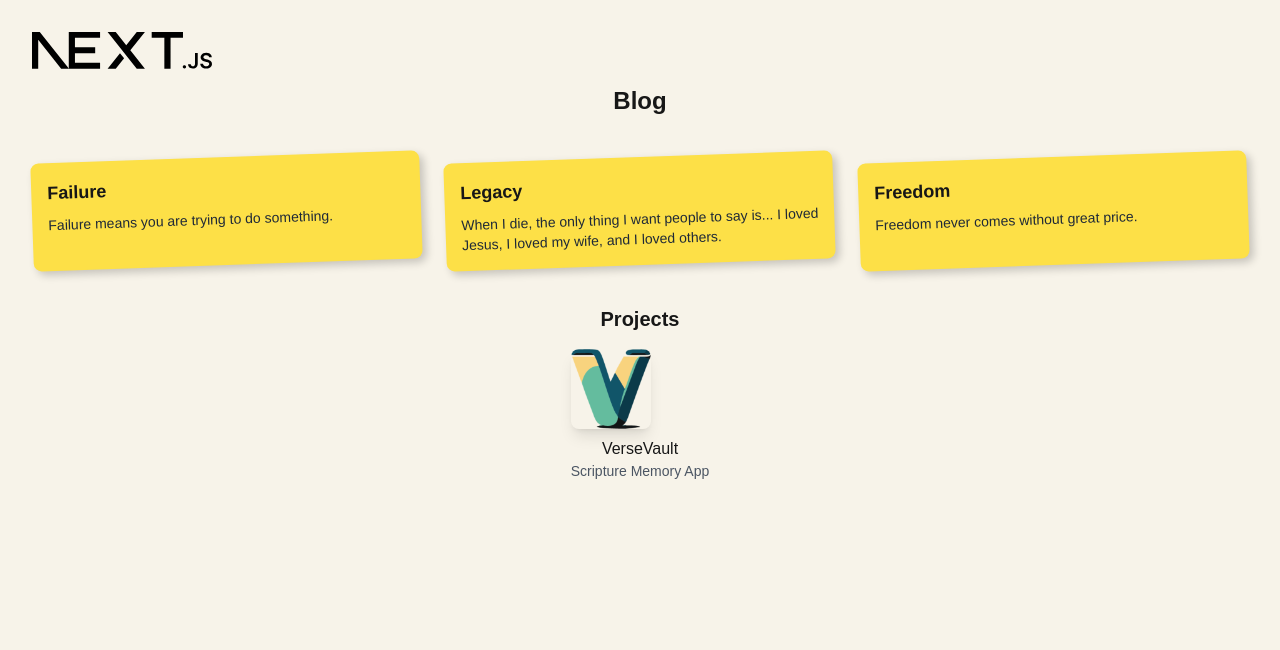
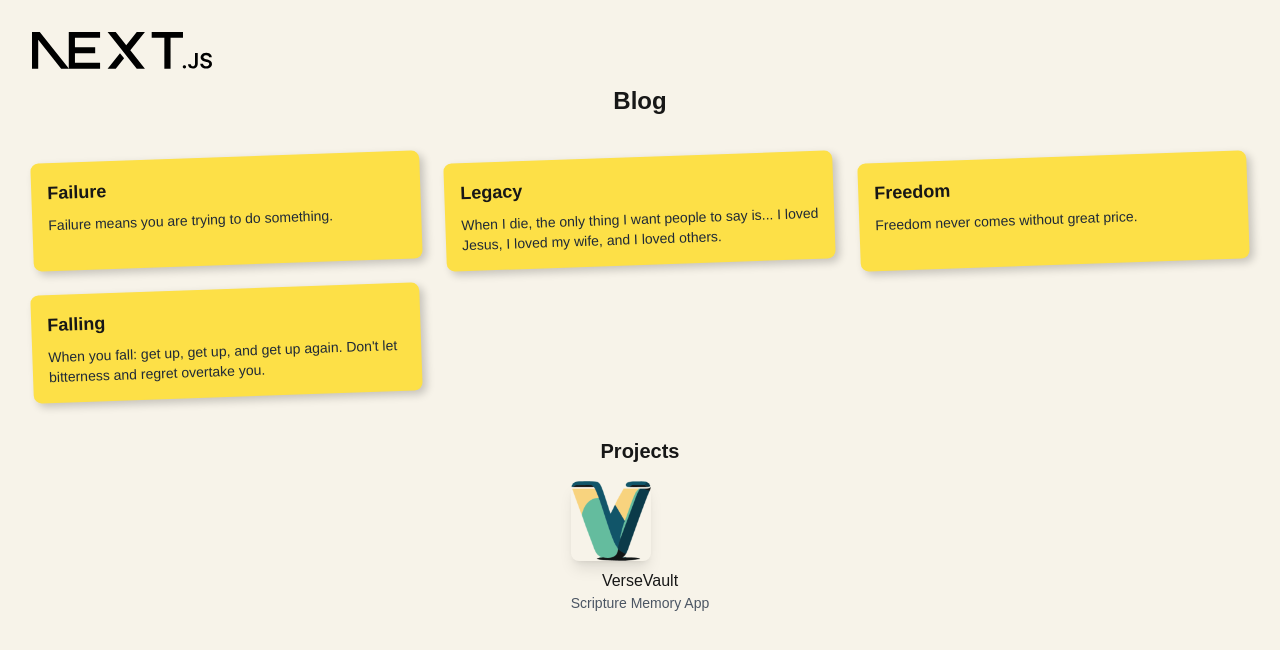
Before and after one commit to Dayton-His-Glory-Alone/daytonr-personalsite, a Next.js app: page / in a window 1280 px wide. Shown: the top 650 px of the page. Built offline with nearby package versions, Linux system fonts and the light colour scheme.

Commit message:
Update page.tsx

```diff
--- a/app/page.tsx
+++ b/app/page.tsx
@@ -4,6 +4,7 @@ const posts = [
   { id: 1, title: "Failure", content: "Failure means you are trying to do something." },
   { id: 2, title: "Legacy", content: "When I die, the only thing I want people to say is... I loved Jesus, I loved my wife, and I loved others." },
   { id: 3, title: "Freedom", content: "Freedom never comes without great price." },
+  { id: 3, title: "Falling", content: "When you fall: get up, get up, and get up again. Don't let bitterness and regret overtake you." },
 ];
 
 export default function Home() {
```
